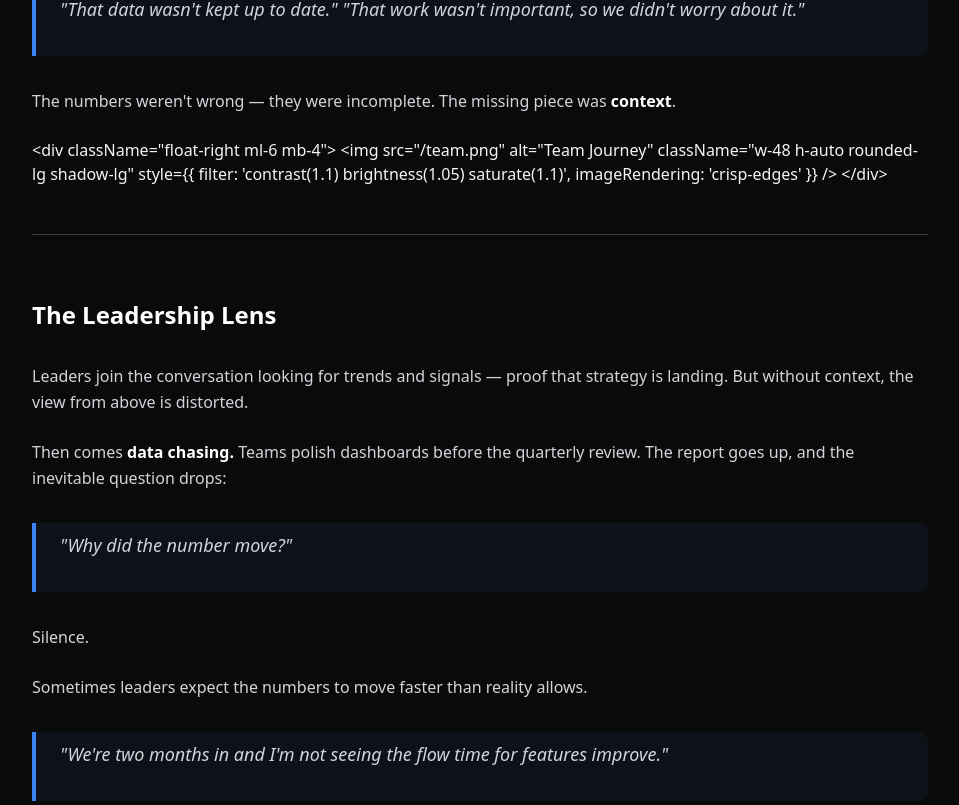
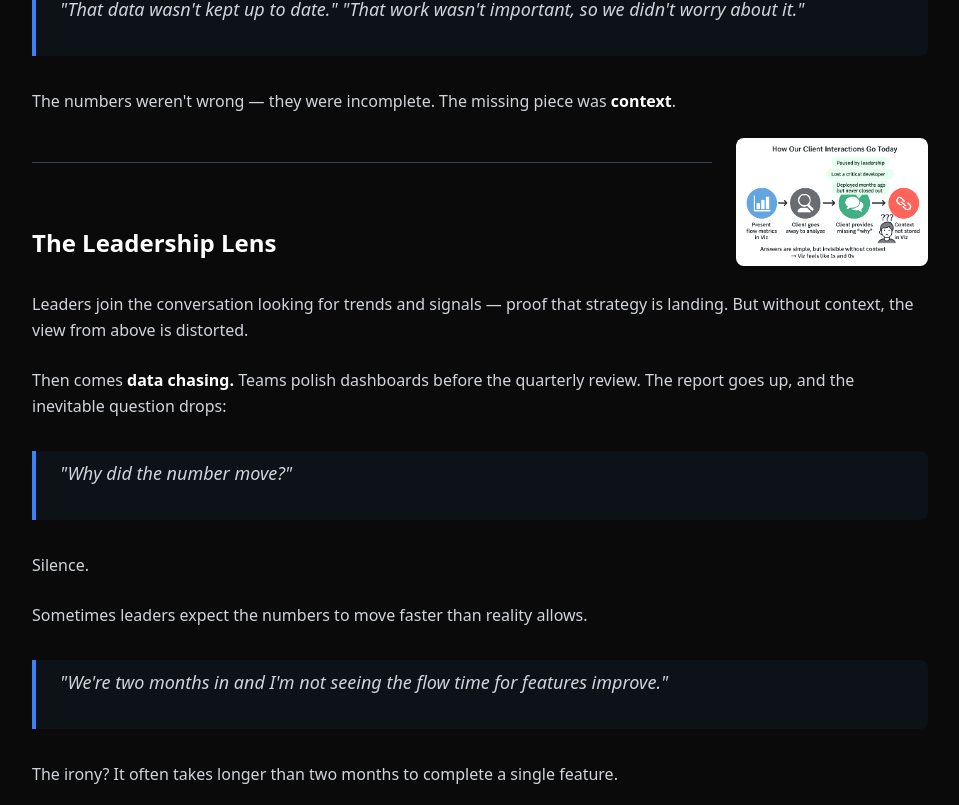
Before and after one commit to chrisgallivan123/mysite, a Next.js app: page /ideas/context-is-the-gold in a window 1280 px wide. Shown: the part 1635-2440 px from the top of the page, without its empty margins (160-1119 px from the left). Built offline with nearby package versions, Linux system fonts and the light colour scheme.

Commit message:
Fix HTML rendering and add rehype-raw for faster local validation

```diff
--- a/app/ideas/[slug]/page.tsx
+++ b/app/ideas/[slug]/page.tsx
@@ -3,6 +3,7 @@ import path from 'node:path'
 import matter from 'gray-matter'
 import ReactMarkdown from 'react-markdown'
 import remarkGfm from 'remark-gfm'
+import rehypeRaw from 'rehype-raw'
 import Image from 'next/image'
 import { memo } from 'react'
 
@@ -71,6 +72,7 @@ export default async function DocPage({ params }: { params: Promise<{ slug: stri
       <div className="prose prose-invert prose-lg max-w-none">
                     <ReactMarkdown
                       remarkPlugins={[remarkGfm]}
+                      rehypePlugins={[rehypeRaw]}
                       components={{
             h1: memo(({children}) => <h1 className="text-3xl font-bold mt-12 mb-6 text-white">{children}</h1>),
                         h2: memo(({children}) => {
@@ -124,19 +126,25 @@ export default async function DocPage({ params }: { params: Promise<{ slug: stri
                 {children}
               </div>
             )),
-            img: memo(({src, alt, ...props}) => (
+            img: memo(({src, alt, ...props}) => {
+              const isTeamImage = src === '/team.png';
+              return (
                 <img
                   src={src}
                   alt={alt}
                   {...props}
-                className="w-[60%] h-auto mx-auto my-8 rounded-lg shadow-lg"
+                  className={isTeamImage
+                    ? "w-48 h-auto float-right ml-6 mb-4 rounded-lg shadow-lg"
+                    : "w-[60%] h-auto mx-auto my-8 rounded-lg shadow-lg"
+                  }
                   style={{
-                  transform: 'translateX(-10%)',
+                    transform: isTeamImage ? 'none' : 'translateX(-10%)',
                     filter: 'contrast(1.1) brightness(1.05) saturate(1.1)',
                     imageRendering: 'crisp-edges'
                   }}
                 />
-            )),
+              );
+            }),
           }}
         >
           {content}
--- a/content/posts/context-is-the-gold.mdx
+++ b/content/posts/context-is-the-gold.mdx
@@ -45,17 +45,7 @@ And sometimes the reasons are simpler:
 The numbers weren't wrong — they were incomplete.
 The missing piece was **context**.
 
-<div className="float-right ml-6 mb-4">
-  <img
-    src="/team.png"
-    alt="Team Journey"
-    className="w-48 h-auto rounded-lg shadow-lg"
-    style={{
-      filter: 'contrast(1.1) brightness(1.05) saturate(1.1)',
-      imageRendering: 'crisp-edges'
-    }}
-  />
-</div>
+![Team Journey](/team.png)
 
 ---
 
--- a/package.json
+++ b/package.json
@@ -22,6 +22,7 @@
     "react-dom": "18.3.1",
     "react-markdown": "^10.1.0",
     "reading-time": "^1.5.0",
+    "rehype-raw": "^7.0.0",
     "remark-gfm": "^4.0.1"
   },
   "devDependencies": {
```
Also changed, not shown: 1 other file (tests, documents, lock files or other folders). Lines whose indentation alone changed are shown as unchanged.
